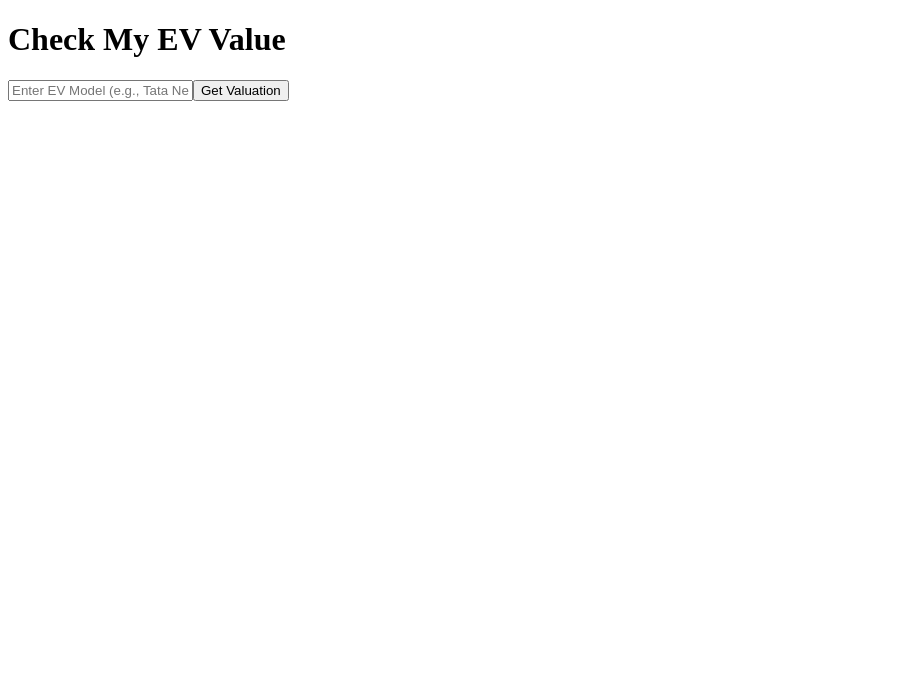
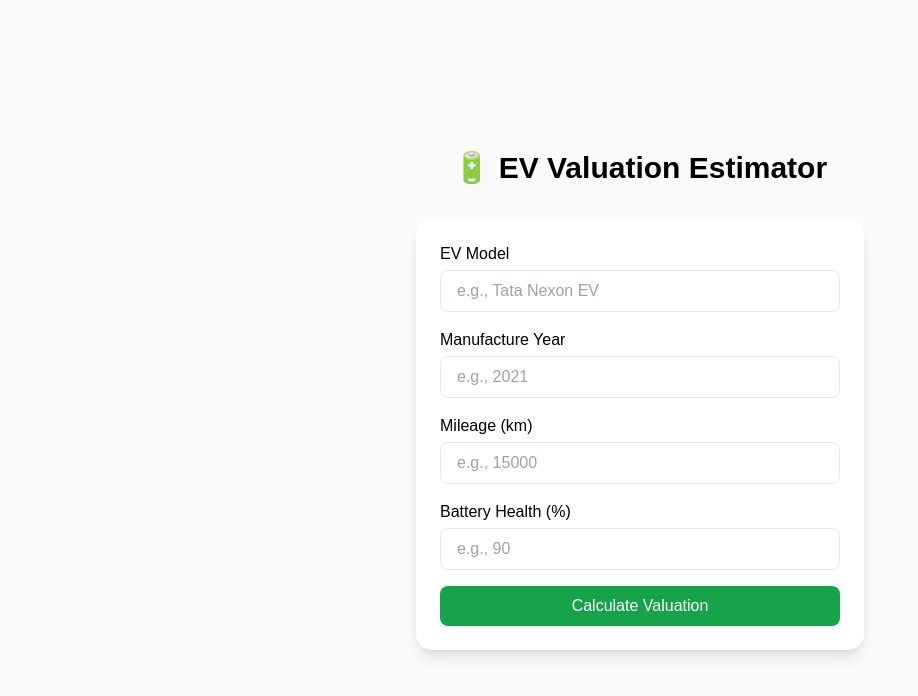
Before and after one commit to ujjawal291098/voltyaan, a Next.js app: page /valuation in a window 1280 px wide. Shown: the top 696 px of the page, without its empty margins (0-918 px from the left). Built offline with nearby package versions, Linux system fonts and the light colour scheme.

Commit message:
Rename page.txs to page.tsx

```diff
--- /dev/null
+++ b/app/valuation/page.tsx
@@ -0,0 +1,96 @@
+"use client";
+import { useState } from "react";
+
+export default function ValuationPage() {
+  const [model, setModel] = useState("");
+  const [year, setYear] = useState("");
+  const [mileage, setMileage] = useState("");
+  const [battery, setBattery] = useState("");
+  const [valuation, setValuation] = useState<number | null>(null);
+
+  const calculateValue = () => {
+    // Simple EV valuation logic (example formula)
+    const baseValue = 2000000; // ₹20L base
+    const age = new Date().getFullYear() - Number(year || new Date().getFullYear());
+    const depreciation = age * 0.08; // 8% depreciation per year
+    const batteryFactor = (Number(battery) || 100) / 100;
+    const mileageFactor = 1 - (Number(mileage) || 0) / 200000;
+
+    const finalValue = baseValue * batteryFactor * mileageFactor * (1 - depreciation);
+    setValuation(Math.max(finalValue, 100000)); // min value ₹1L
+  };
+
+  return (
+    <div className="min-h-screen flex flex-col items-center justify-center px-4 py-16 bg-zinc-50 dark:bg-black text-black dark:text-zinc-50">
+      <h1 className="text-3xl font-bold mb-8 text-center">
+        🔋 EV Valuation Estimator
+      </h1>
+
+      <div className="w-full max-w-md bg-white dark:bg-zinc-900 rounded-2xl shadow-lg p-6 space-y-4">
+        <div>
+          <label className="block mb-1 font-medium">EV Model</label>
+          <input
+            type="text"
+            placeholder="e.g., Tata Nexon EV"
+            value={model}
+            onChange={(e) => setModel(e.target.value)}
+            className="w-full border rounded-lg px-4 py-2 bg-white dark:bg-zinc-800"
+            required
+          />
+        </div>
+
+        <div>
+          <label className="block mb-1 font-medium">Manufacture Year</label>
+          <input
+            type="number"
+            placeholder="e.g., 2021"
+            value={year}
+            onChange={(e) => setYear(e.target.value)}
+            className="w-full border rounded-lg px-4 py-2 bg-white dark:bg-zinc-800"
+            required
+          />
+        </div>
+
+        <div>
+          <label className="block mb-1 font-medium">Mileage (km)</label>
+          <input
+            type="number"
+            placeholder="e.g., 15000"
+            value={mileage}
+            onChange={(e) => setMileage(e.target.value)}
+            className="w-full border rounded-lg px-4 py-2 bg-white dark:bg-zinc-800"
+            required
+          />
+        </div>
+
+        <div>
+          <label className="block mb-1 font-medium">Battery Health (%)</label>
+          <input
+            type="number"
+            placeholder="e.g., 90"
+            value={battery}
+            onChange={(e) => setBattery(e.target.value)}
+            className="w-full border rounded-lg px-4 py-2 bg-white dark:bg-zinc-800"
+            required
+          />
+        </div>
+
+        <button
+          onClick={calculateValue}
+          className="w-full bg-green-600 text-white py-2 rounded-lg hover:bg-green-700 transition"
+        >
+          Calculate Valuation
+        </button>
+
+        {valuation && (
+          <div className="mt-6 text-center bg-green-100 dark:bg-green-800 p-4 rounded-lg">
+            <h2 className="text-xl font-semibold">Estimated Value:</h2>
+            <p className="text-2xl font-bold mt-2">
+              ₹ {valuation.toLocaleString("en-IN")}
+            </p>
+          </div>
+        )}
+      </div>
+    </div>
+  );
+}
```
